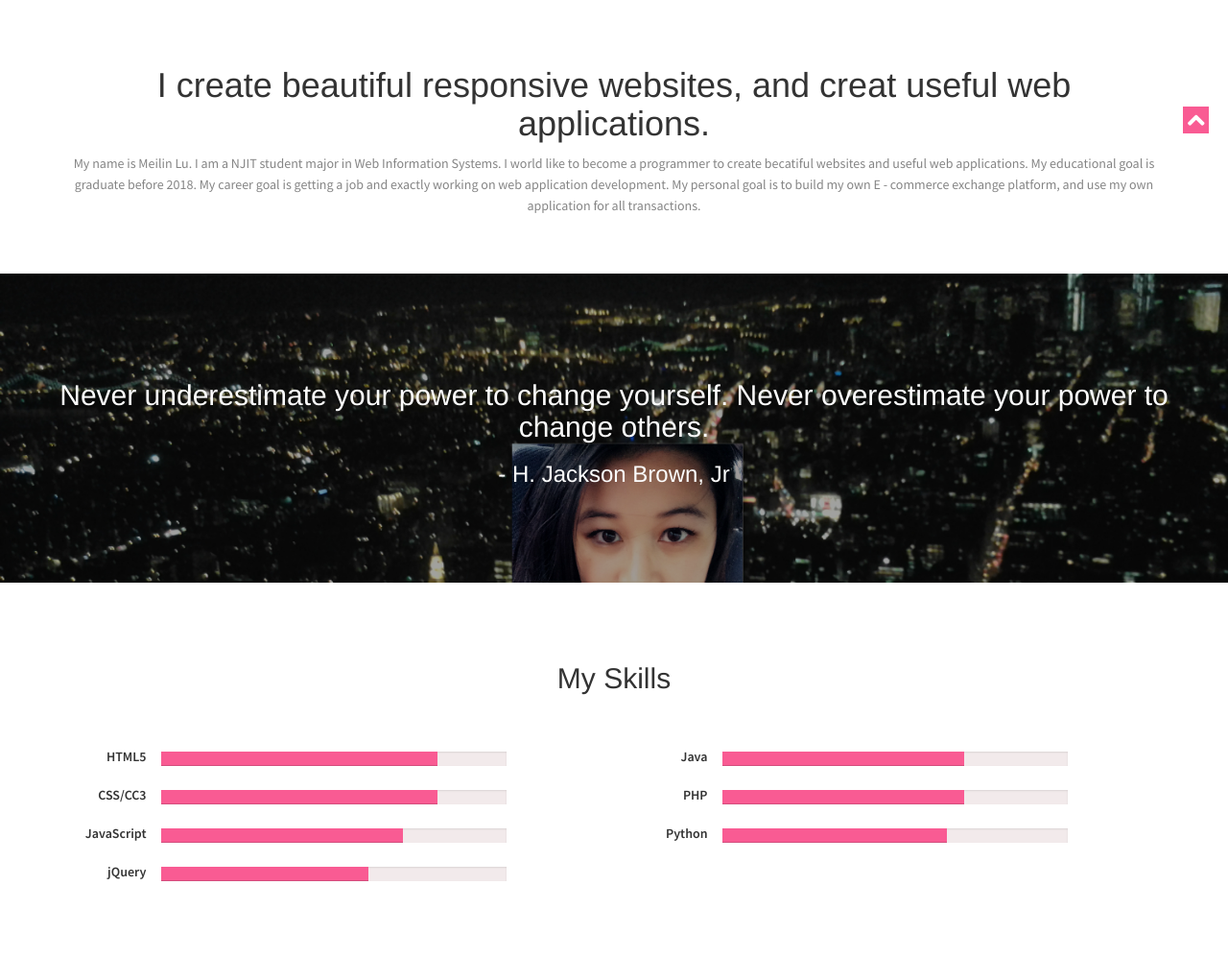
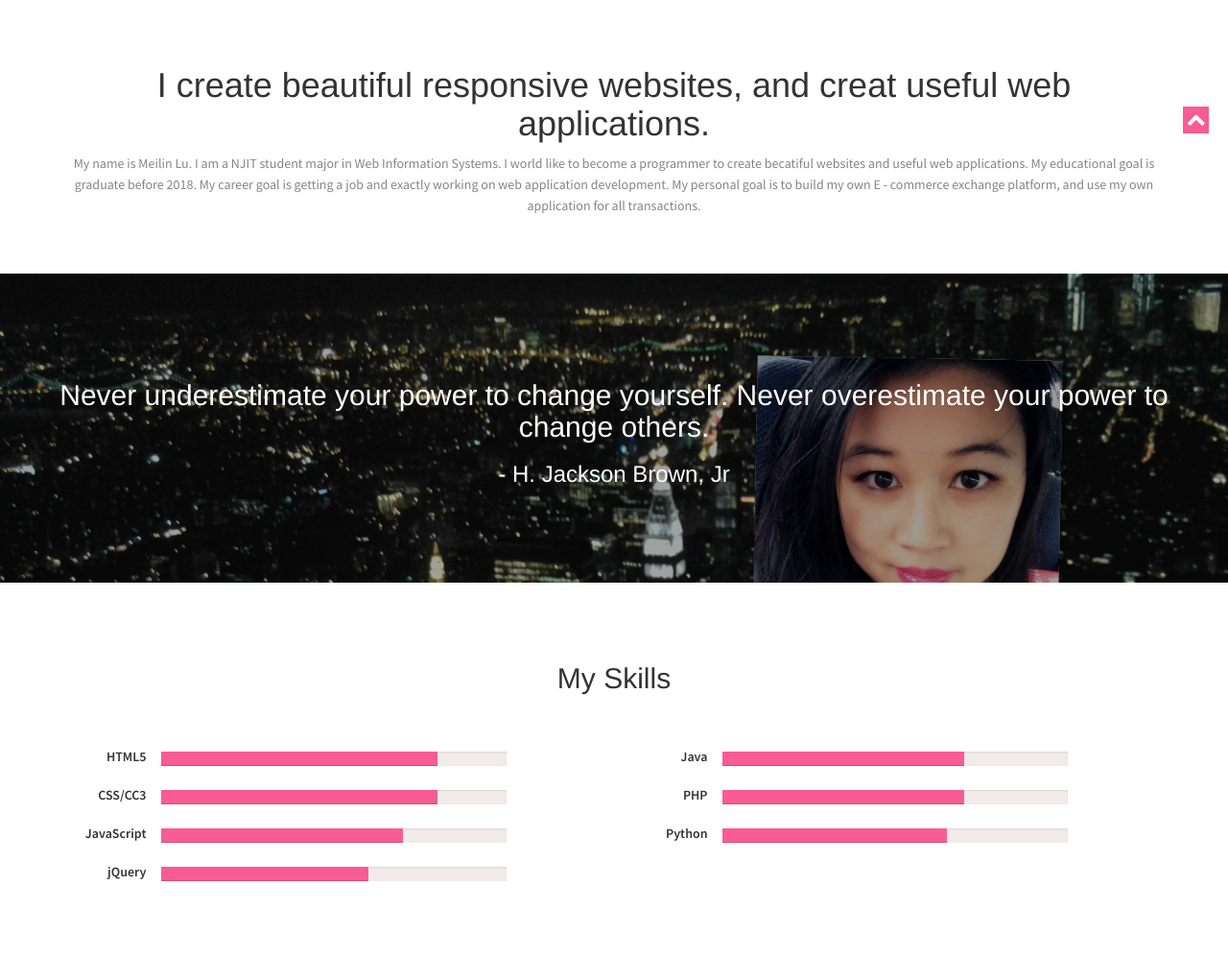
Before and after one commit to MeilinLu/is219s16MeilinLu-P1, a PHP site: page / in a window 1280 px wide. Shown: the part 641-1638 px from the top of the page at 96% size. Run offline with PHP 8.4, Linux system fonts and the light colour scheme.

Commit message:
fix cover page

```diff
--- a/css/styles.css
+++ b/css/styles.css
@@ -436,7 +436,7 @@ margin: 0px;
 /*parlex*/
 .bg-parlex {
 padding-top: 0px;
-background-image: url('../images/banner-photo.jpg');
+background-image: url('../images/banner-photo3.jpg');
 background-size: 100% 100%;
 background-size: cover;
 background-repeat: no-repeat;
```
